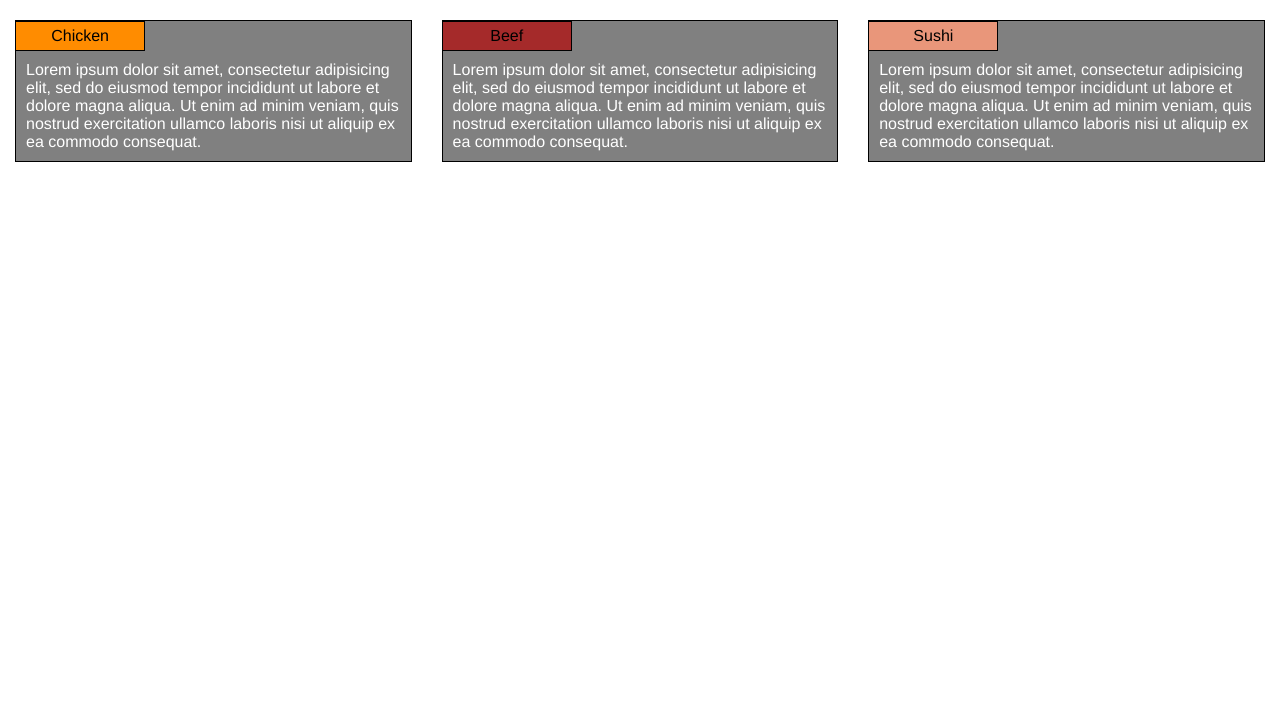
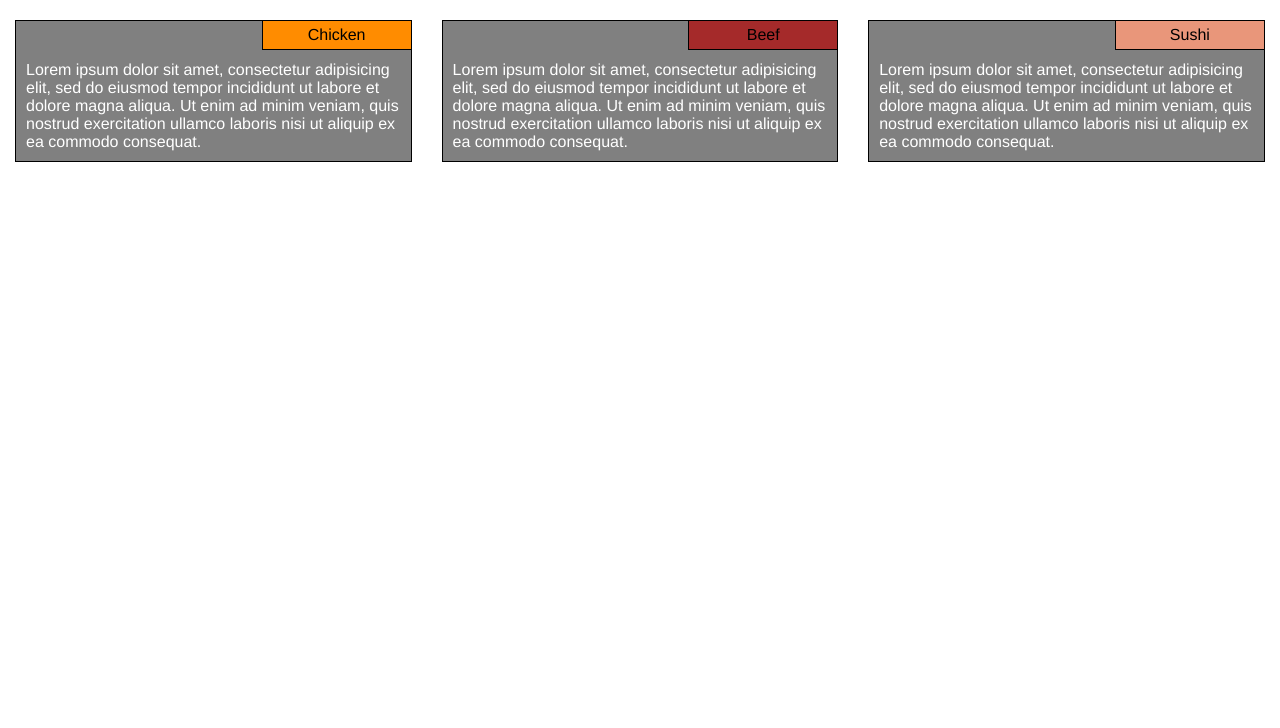
Before and after one commit to JosephKim6/fullstack-course-assignment, a plain HTML site: page module2-solution/index.html in a window 1280 px wide. Shown: the part 72-800 px from the top of the page. Drawn offline with Linux system fonts and the light colour scheme.

Commit message:
Update style.css

```diff
--- a/module2-solution/css/style.css
+++ b/module2-solution/css/style.css
@@ -160,12 +160,13 @@ div > div {
   border: 1px solid black;
   position: absolute;
   margin: 0;
-  width: 33%;
+  width: 150px;
   height: 30px;
   text-align: center;
   padding-top: 5px;
   padding-bottom: 5px;
-  left: -1px;
+  top: -1px;
+  right: -1px;
 }
 
 div > p{
```
